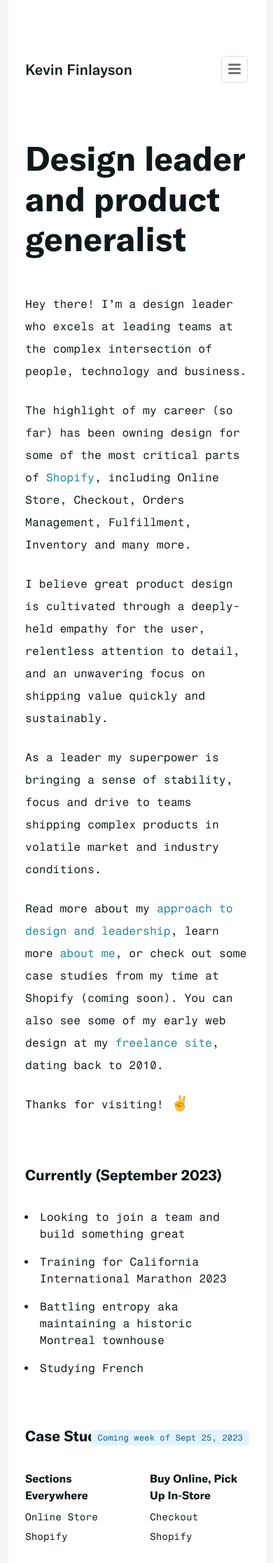
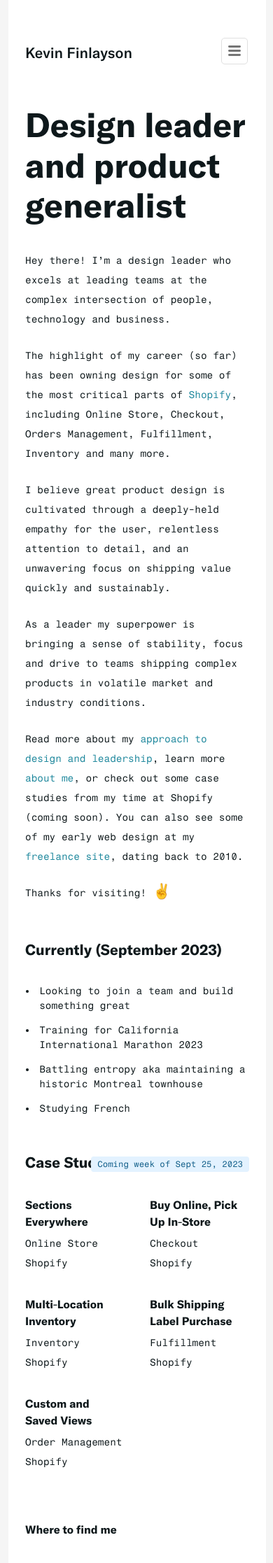
Before and after one commit to kevinfinlayson/kevinfinlayson.com, a Jekyll site: the page built from index.markdown, in a window 390 px wide. Shown: the top 2234 px of the page at 70% size. Built offline with Jekyll 4.4.1, drawn with Linux system fonts in a browser that asks for light colours.

Commit message:
phone font sizing and spacing tweaks

```diff
--- a/_sass/base.scss
+++ b/_sass/base.scss
@@ -56,6 +56,7 @@ article, aside, details, figcaption, figure, footer, header, hgroup, nav, sectio
 
     @include breakpoint(phone) {
       padding: 0 $spacing-half;
+      font-size: $small;
     }
 
     &.nav-open {
@@ -82,7 +83,11 @@ article, aside, details, figcaption, figure, footer, header, hgroup, nav, sectio
           text-decoration: underline;
         }
       }
-  }
+
+      @include breakpoint(phone) {
+        margin: calc(1.5 * $section-padding) 0 $section-padding 0;
+      }
+    }
 
   h1 {
     font-size: $display;
--- a/_sass/header.scss
+++ b/_sass/header.scss
@@ -8,9 +8,9 @@
     //   height: 120px;
     // }
 
-    // @include breakpoint(phone) {
-    //   height: 90px;
-    // }
+    @include breakpoint(phone) {
+      padding: calc($section-padding-wide) 0;
+    }
 
   }
 
--- a/_sass/nav.scss
+++ b/_sass/nav.scss
@@ -25,7 +25,7 @@
 
     @include breakpoint(phablet) {
       position: absolute;
-      top: 80px;
+      top: 54px;
       right: calc($spacing + $section-padding);
       background-color: $white;
       border: 1px solid $light-grey;
--- a/_sass/page.scss
+++ b/_sass/page.scss
@@ -30,6 +30,7 @@
     @include breakpoint(phone) {
         h1 {
             font-size: $even-larger;
+            margin-bottom: $section-padding;
         }
     }
 }
@@ -60,12 +61,15 @@
 
         @include breakpoint(tablet) {
             margin: 0 $section-padding-wide 0 0;
-            // width: 75%;
         }
 
         @include breakpoint(phablet) {
             width: 100%;
             margin: 0 0 $section-padding-wide;
+        }
+
+        @include breakpoint(phone) {
+            margin: 0 0 $section-padding;
         }
 
         &:last-child {
```
